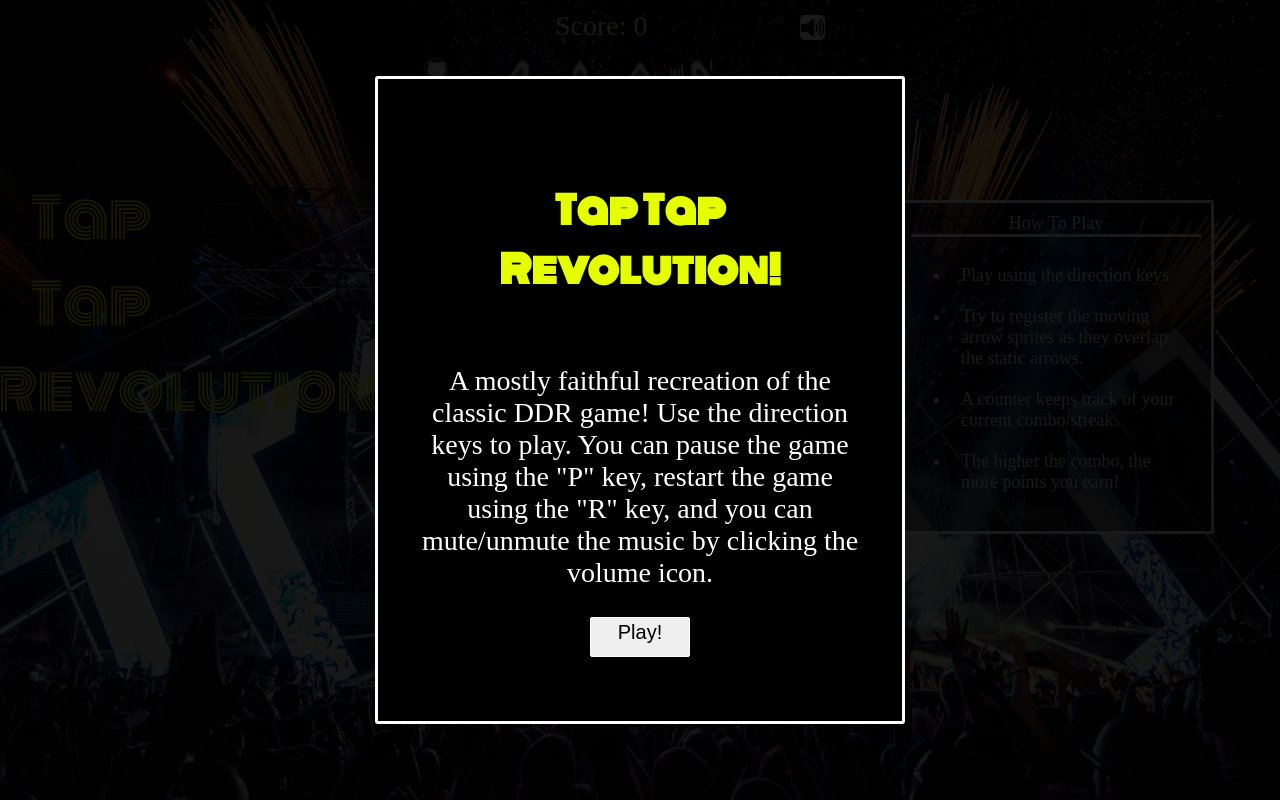
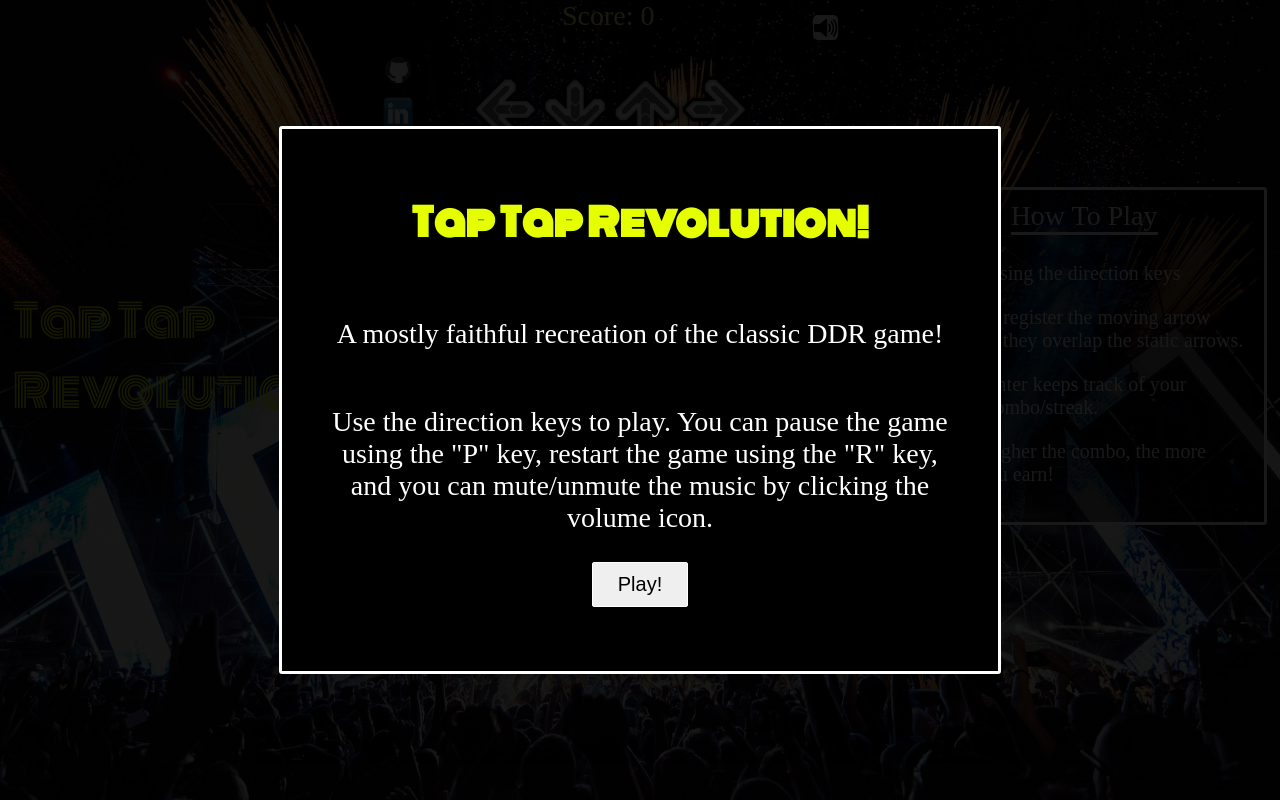
Before and after one commit to Eractus/tapTapRevolution, a plain HTML site: page index.html in a window 1280 px wide. Drawn offline with Linux system fonts and the light colour scheme.

Commit message:
significant css refactor and added responsiveness. also fixed some unintended behaviors with scripts

```diff
--- a/css/style.css
+++ b/css/style.css
@@ -1,177 +1,288 @@
+:root {
+  --font-family: 'Monoton', cursive;
+  --white: #ffffff;
+  --light-gray: #b2b2b2;
+  --dark-gray: #7f7f7f;
+  --black: #000000;
+  --yellow: #ffff88;
+  --neon-yellow: #e5ff00;
+  --pink: #FF69B4;
+}
+
 body {
   background-image: url("../assets/Background.jpg");
   background-size: cover;
-
   display: flex;
   position: relative;
-  margin: auto;
-  width: 35vw;
-  height: 100vh;
+  justify-content: center;
+  align-items: center;
+  margin: 0;
+  padding: 0 1%;
 }
 
-#startGameModal {
+h3 {
+  margin-top: 0;
+}
+
+h4 {
+  margin: 0;
+}
+
+section {
+  width: 45vw;
+  display: flex;
+  flex-direction: column;
+  justify-content: center;
+  align-items: center;
+}
+
+button {
+  color: var(--black);
+  font-size: 20px;
+  display: flex;
+  justify-content: center;
+  align-items: center;
+  border: 1px solid var(--white);
+  border-radius: 2px;
+  padding: 10px 25px;
+}
+
+button:hover {
+  background-color: var(--light-gray);
+}
+
+button:active {
+  background-color: var(--dark-gray);
+}
+
+#score {
+  color: var(--yellow);
+  font-size: 28px;
+}
+
+#combo {
+  font-family: var(--font-family);
+  font-size: 35px;
+  position: absolute;
+  left: -110px;
+  top: 200px;
+  color: var(--pink);
+  border-radius: 3px;
+  padding: 0 10px;
+}
+
+#muteIcon {
+  position: absolute;
+  top: 15px;
+  right: -75px;
+  border-radius: 5px;
+  background-color: var(--white);
+  max-width: 25px;
+  max-height: 25px;
+}
+
+.modal {
   position: fixed;
   top: 0;
   left: 0;
   height: 100%;
   width: 100%;
   z-index: 5;
-  background-color: black;
+  background-color: var(--black);
   background-color: rgba(0, 0, 0, 0.9);
   display: flex;
   align-items: center;
   justify-content: center;
 }
 
-#endGameModal {
-  position: fixed;
-  top: 0;
-  left: 0;
-  height: 100%;
-  width: 100%;
-  z-index: 5;
-  background-color: black;
-  background-color: rgba(0, 0, 0, 0.9);
-  display: flex;
-  align-items: center;
-  justify-content: center;
+.end {
   visibility: hidden;
 }
 
-#modalMessage {
-  border: 3px solid #fff;
-  border-radius: 3px;
-  background-color: black;
-  opacity: 1;
-  color: #fff;
-  font-size: 28px;
+.modalMessage {
   display: flex;
   flex-direction: column;
+  justify-content: center;
+  align-items: center;
   text-align: center;
-  align-items: center;
-  justify-content: center;
+  color: var(--white);
+  font-size: 18px;
+  width: 75%;
+  padding: 5% 3%;
+  border: 3px solid var(--white);
+  border-radius: 3px;
+  background-color: var(--black);
+  opacity: 1;
   z-index: 10;
-  width: 35%;
-  padding: 5% 3%;
 }
 
-#modalMessage > h3 {
-  font-size: 38px;
-  font-family: 'Monoton', cursive;
-  color: #e5ff00;
+.modalMessage > h3 {
+  font-size: 28px;
+  font-family: var(--font-family);
+  color: var(--neon-yellow);
 }
 
-#playButton {
-  color: black;
-  font-size: 20px;
-  border: 1px solid #fff;
-  height: 40px;
-  width: 100px;
-  display: flex;
-  justify-content: center;
-  border-radius: 2px;
-  padding: 3px;
-}
-
-#playButton:hover {
-  background-color: #b2b2b2;
-}
-
-#playButton:active {
-  background-color: #7f7f7f;
-}
-
-#ttrCanvas {
-  width: 30vw;
-}
-
-#links {
+.links {
   position: absolute;
   top: 50px;
+  left: -90px;
   display: flex;
   flex-direction: column;
 }
 
-#github {
-  max-width: 40px;
-  max-height: 40px;
+.links img {
+  width: 40px;
+  height: 40px;
 }
 
-#linkedin {
-  max-width: 40px;
-  max-height: 40px;
+.title {
+  display: none;
 }
 
-#score {
-  color: #ffff88;
-  position: absolute;
-  font-size: 28px;
-  top: 10px;
-  left: calc(50% - 85px);
+.canvasArea {
+  position: relative;
 }
 
-#combo {
-  font-family: 'Monoton', cursive;
-  font-size: 50px;
-  position: absolute;
-  left: -40px;
-  top: 200px;
-  color: #f46530;
-  border-radius: 3px;
-  padding: 0 10px;
+.directions {
+  display: none;
 }
 
-#title {
-  font-family: 'Monoton', cursive;
-  font-size: 55px;
-  width: 200px;
-  text-align: center;
-  color: #e5ff00;
-  position: absolute;
-  left: -425px;
-  top: 175px;
+.arrowImages {
+  display: none;
 }
 
-#directions {
+@media only screen and (min-width: 600px) {
+  #combo {
+    font-size: 45px;
+    left: -75px;
+  }
+
+  #muteIcon {
+    right: -30px;
+  }
+
+  .modalMessage {
+    width: 50%;
+    font-size: 23px;
+  }
+
+  .modalMessage > h3 {
+    font-size: 33px;
+  }
+
+  .links {
+    left: -40px;
+  }
+
+  .title {
+    font-family: var(--font-family);
+    width: 20vw;
+    font-size: 20px;
+    word-wrap: break-word;
+    color: var(--neon-yellow);
+    display: flex;
+    justify-content: center;
+    align-items: center;
+  }
+
+  .directions {
+    width: 20vw;
     background-color: rgba(0, 0, 0, 0.5);
+    color: var(--white);
+    border: 3px solid var(--white);
+    border-radius: 3px;
+    padding: 10px;
+    display: flex;
+    flex-direction: column;
+    justify-content: center;
+    align-items: center;
+    margin-left: 3%;
+  }
+
+  .directions h4 {
     font-size: 18px;
-  position: absolute;
-  right: -350px;
-  top: 200px;
-  color: #fff;
-  border: 3px solid #fff;
-  border-radius: 3px;
+    font-weight: 300;
+    text-align: center;
+    border-bottom: 3px solid var(--white);
+  }
+
+  .directions ul {
+    padding-inline-start: 0;
+    flex-wrap: wrap;
+    display: flex;
+    color: var(--white);
+    list-style-type: none;
+  }
+
+  .directions li {
+    font-size: 15px;
     padding: 10px;
   }
 
-#directions > div {
-  text-align: center;
-  border-bottom: 3px solid #fff;
+  .directions li::before {
+    content: "\25B7";
+    color: var(--neon-yellow);
+    margin-right: 10px;
+  }
 }
 
-#directions-list {
-  width: 250px;
-  flex-wrap: wrap;
-  display: flex;
-  color: #fff;
-  list-style-type: disc;
+@media only screen and (min-width: 768px) {
+  #muteIcon {
+    right: 0;
   }
 
-#directions-list > li {
-  padding: 10px;
-  margin-right: 15px;
-  /* margin-bottom: 8px; */
+  .links {
+    left: 0;
   }
 
-#duplicates {
-  display: none;
+  .title {
+    width: 30vw;
+    font-size: 30px;
   }
 
-#mute-button {
-  position: absolute;
-  top: 15px;
-  border-radius: 5px;
-  background-color: #fff;
-  max-width: 25px;
-  max-height: 25px;
+  .directions {
+    width: 30vw;
   }
+
+  .directions h4 {
+    font-size: 24px;
+  }
+
+  .directions li {
+    font-size: 18px;
+  }
+}
+
+@media only screen and (min-width: 992px) {
+  #combo {
+    font-size: 55px;
+  }
+
+  #muteIcon {
+    right: 25px;
+  }
+
+  .modalMessage {
+    font-size: 28px;
+  }
+
+  .modalMessage > h3 {
+    font-size: 38px;
+  }
+
+  .links {
+    left: 25px;
+  }
+
+  .title {
+    font-size: 45px;
+  }
+
+  .directions h4 {
+    font-size: 28px;
+  }
+
+  .directions li {
+    font-size: 20px;
+  }
+}
--- a/index.html
+++ b/index.html
@@ -7,48 +7,51 @@
     <title>Tap Tap Revolution</title>
   </head>
   <body>
-    <div id="score">Score: 0</div>
-    <div id="links">
-      <a href="https://github.com/Eractus"><img id="github" src="./assets/github.png"></a>
-      <a href="https://www.linkedin.com/in/danny-peng-29515651/"><img id="linkedin" src="./assets/linkedin.png"></a>
-    </div>
-    <div id="combo"></div>
-    <canvas id="ttrCanvas" width="450" height="630"></canvas>
-    <div id="title">Tap Tap Revolution</div>
-    <div id="startGameModal">
-      <div id="modalMessage">
+    <div id="startGameModal" class="modal">
+      <div class="modalMessage">
         <h3>Tap Tap Revolution!</h3>
-        <p>A mostly faithful recreation of the classic DDR game! Use the direction keys to play. You can pause the game using the "P" key, restart the game using the "R" key, and you can mute/unmute the music by clicking the volume icon.</p>
-        <button id="playButton" onClick="gameStart()">Play!</button>
+        <p>A mostly faithful recreation of the classic DDR game!</p>
+        <p>Use the direction keys to play. You can pause the game using the "P" key, restart the game using the "R" key, and you can mute/unmute the music by clicking the volume icon.</p>
+        <button id="play" onClick="gameStart()">Play!</button>
       </div>
     </div>
-    <div id="endGameModal">
-      <div id="modalMessage">
+    <div id="endGameModal" class="modal end">
+      <div class="modalMessage">
         <h3>Thanks for playing!</h3>
-        <button id="playButton" onClick="playAgain()">Play Again</button>
+        <button id="playAgain" onClick="playAgain()">Play Again</button>
       </div>
     </div>
-    <div id="directions">
-      <div>How To Play</div>
-      <ul id="directions-list">
+
+    <div class="title">Tap Tap Revolution</div>
+    <section class="canvasArea">
+      <div class="links">
+        <a href="https://github.com/Eractus"><img src="./assets/github.png"></a>
+        <a href="https://www.linkedin.com/in/danny-peng-29515651/"><img src="./assets/linkedin.png"></a>
+      </div>
+      <img id="muteIcon" onClick="toggleMuteButton()" src="./assets/sound.png">
+      <div id="score">Score: 0</div>
+      <div id="combo"></div>
+      <canvas id="ttrCanvas" width="450" height="680"></canvas>
+    </section>
+    <div class="directions">
+      <h4>How To Play</h4>
+      <ul>
         <li>Play using the direction keys</li>
         <li>Try to register the moving arrow sprites as they overlap the static arrows.</li>
         <li>A counter keeps track of your current combo/streak.</li>
         <li>The higher the combo, the more points you earn!</li>
       </ul>
     </div>
-    <div id="duplicates">
-      <img id="left arrow static" src="./assets/staticLeft.png">
-      <img id="down arrow static" src="./assets/staticDown.png">
-      <img id="up arrow static" src="./assets/staticUp.png">
-      <img id="right arrow static" src="./assets/staticRight.png">
+    <div class="arrowImages">
+      <img id="left" src="./assets/staticLeft.png">
+      <img id="down" src="./assets/staticDown.png">
+      <img id="up" src="./assets/staticUp.png">
+      <img id="right" src="./assets/staticRight.png">
     </div>
-    <audio id="main-song" src="./assets/captainJack.mp3" OnEnded="songEnd()"></audio>
-    <audio id="ending-song" src="./assets/applause.mp3" OnEnded="gameEnd()"></audio>
-    <div>
-      <img onClick="toggleMuteButton()" id="mute-button" src="./assets/sound.png">
-    </div>
+    <audio id="mainSong" src="./assets/captainJack.mp3" OnEnded="songEnd()"></audio>
+    <audio id="endingSong" src="./assets/applause.mp3" OnEnded="gameEnd()"></audio>
   </body>
+
   <script src="./js/gameControls.js" type="text/javascript"></script>
   <script src="./js/arrowSprites.js" type="text/javascript"></script>
   <script src="./js/tapTapRev.js" type="text/javascript"></script>
--- a/js/arrowSprites.js
+++ b/js/arrowSprites.js
@@ -3,7 +3,7 @@ class ArrowSprite {
     this.direction = direction;
     this.width = 75;
     this.height = 75;
-    this.y = 650;
+    this.y = 700;
     this.dy = 0;
     this.points = true;
     this.combo = true;
--- a/js/gameControls.js
+++ b/js/gameControls.js
@@ -42,7 +42,7 @@ function keyUpHandler(e) {
 }
 
 function toggleMuteButton() {
-  let sound = document.getElementById("main-song");
+  let sound = document.getElementById("mainSong");
   if (sound.muted === false) {
     sound.muted = true;
   } else if (sound.muted === true){
--- a/js/tapTapRev.js
+++ b/js/tapTapRev.js
@@ -21,18 +21,19 @@ let arrowArray = [];
 let nextArrow;
 let score = 0;
 let combo = 0;
-let mainSong = document.getElementById("main-song");
+let mainSong = document.getElementById("mainSong");
+let startModal = document.getElementById("startGameModal");
 let endModal = document.getElementById("endGameModal");
 let arrowDrawTimeout;
 
 const drawStaticArrows = window.onload = function() {
-  let leftS = document.getElementById("left arrow static");
+  let leftS = document.getElementById("left");
   ctx.drawImage(leftS, leftArrow, yStatic, 75, 75);
-  let downS = document.getElementById("down arrow static");
+  let downS = document.getElementById("down");
   ctx.drawImage(downS, downArrow, yStatic, 75, 75);
-  let upS = document.getElementById("up arrow static");
+  let upS = document.getElementById("up");
   ctx.drawImage(upS, upArrow, yStatic, 75, 75);
-  let rightS = document.getElementById("right arrow static");
+  let rightS = document.getElementById("right");
   ctx.drawImage(rightS, rightArrow, yStatic, 75, 75);
 };
 
@@ -78,7 +79,6 @@ function arrowDraw() {
 }
 
 function gameStart() {
-  let startModal = document.getElementById("startGameModal");
   if (startModal.style.dispay !== "none") {
     startModal.style.display = "none";
   }
@@ -100,6 +100,7 @@ function restarting() {
   scoreDisplay.innerHTML = "Score: "+`${score}`;
   combo = 0;
   comboDisplay.innerHTML = "";
+  mainSong.pause();
   mainSong.currentTime = 0;
   arrowArray = arrowArray.map(arrow => {
     arrow.y = canvas.height;
@@ -112,14 +113,14 @@ function gameRestart() {
   restarting();
   if (restart === true) {
     restart = false;
-    gameStart();
+    startModal.style.display = "flex";
   }
 }
 
 function songEnd() {
   ended = true;
   if (ended === true) {
-    let applause = document.getElementById("ending-song");
+    let applause = document.getElementById("endingSong");
     applause.play();
   }
 }
@@ -131,7 +132,7 @@ function gameEnd() {
 function playAgain() {
   endModal.style.visibility = "hidden";
   ended = false;
-  gameRestart();
+  gameStart();
 }
 
 const draw = () => {
```
Lines whose indentation alone changed are shown as unchanged.
